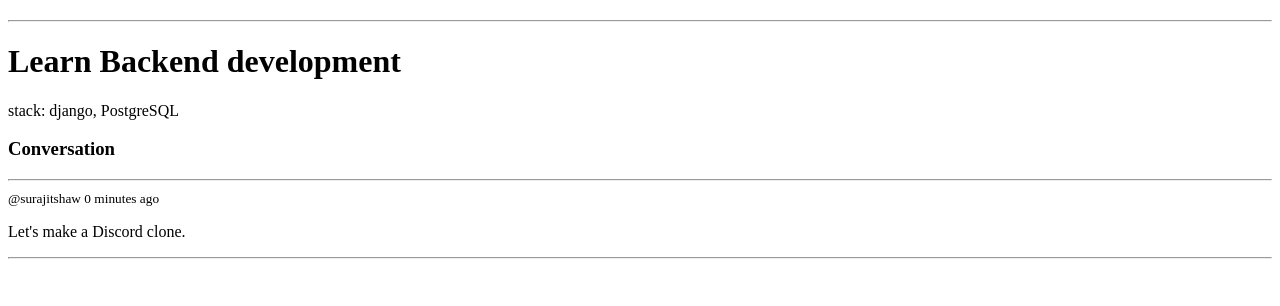
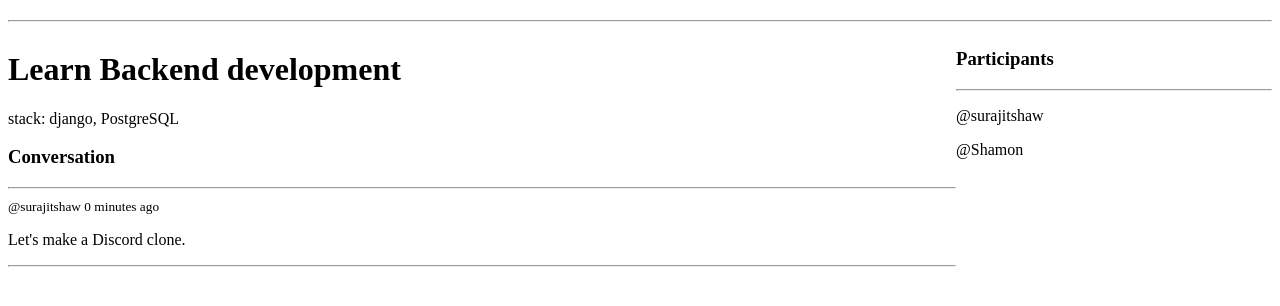
Before and after one commit to SURAJITSHAW/shaw-cord, a Django app: page /room/1/ in a window 1280 px wide. Shown: the part 135-441 px from the top of the page. Run offline with Django 4.2, Linux system fonts and the light colour scheme; data comes from the database, SQL or seed files in the repository; both versions use the stored data as it was after the commit.

Commit message:
Participants section in room page created

```diff
--- a/base/models.py
+++ b/base/models.py
@@ -12,7 +12,7 @@ class Topic(models.Model):
 class Room(models.Model):
     host = models.ForeignKey(User, on_delete=models.SET_NULL, null=True)
     topic = models.ForeignKey(Topic, on_delete=models.SET_NULL, null=True)
-    # participants =
+    participants = models.ManyToManyField(User, blank=True, related_name='participants')
     name = models.CharField(max_length=200)
     description = models.TextField(null=True, blank=True)
     created_at = models.DateTimeField(auto_now_add=True)
@@ -24,7 +24,6 @@ class Room(models.Model):
     def __str__(self):
         return self.name
 
-
 class Message(models.Model):
     user = models.ForeignKey(User, on_delete=models.CASCADE)
     body = models.TextField()
--- a/base/views.py
+++ b/base/views.py
@@ -67,7 +67,6 @@ def registerPage(request):
 
     return render(request, 'login_register.html', {'form': form})
 
-
 def home(request):
 
     q = request.GET.get('q') if request.GET.get('q') != None else ''
@@ -83,10 +82,10 @@ def home(request):
 
     return render(request, 'home.html', {'rooms': rooms, 'topics': topics, 'room_count': room_count})
 
-
 def room(request, pk):
     room = Room.objects.get(id=pk)
     room_messages = room.message_set.all().order_by('-created_at')
+    participants = room.participants.all()
 
     if request.method == 'POST':
         message = Message.objects.create(
@@ -94,11 +93,11 @@ def room(request, pk):
             room = room,
             body = request.POST.get('body')
         )
+        room.participants.add(request.user)
         return redirect('room', pk=room.id)
 
-    context = {'room': room, 'room_messages': room_messages}
+    context = {'room': room, 'room_messages': room_messages, 'participants': participants}
     return render(request, 'room.html', context)
-
 
 # CRUD operations for Room
 
@@ -116,7 +115,6 @@ def create_room(request):
     context = {'form': form}
 
     return render(request, 'create_room.html', context)
-
 
 @login_required(login_url='login')
 def update_room(request, pk):
@@ -136,7 +134,6 @@ def update_room(request, pk):
     context = {'form': form}
     return render(request, 'create_room.html', context)
 
-
 @login_required(login_url='login')
 def delete_room(request, pk):
     room = Room.objects.get(id=pk)  # the room we want to delete
--- a/templates/room.html
+++ b/templates/room.html
@@ -1,6 +1,15 @@
-{% extends 'main.html' %}
+{% extends 'main.html' %} {% block content %}
 
-{% block content %}
+<style>
+  .room-container {
+    display: grid;
+    grid-template-columns: 3fr 1fr;
+  }
+</style>
+
+<div class="room-container">
+  <!-- left side: actual rooma & conversation -->
+  <div>
     <h1>{{room.name}}</h1>
 
     <p>{{room.description}}</p>
@@ -8,14 +17,14 @@
     <!-- actual messages -->
     <div class="message-wrapper">
       <h3>Conversation</h3>
-        <hr>
+      <hr />
 
       {% for message in room_messages %}
       <div>
         <small>@{{message.user}} {{message.created_at|timesince}} ago</small>
         <p>{{message.body}}</p>
 
-                <hr>
+        <hr />
       </div>
       {% endfor %}
     </div>
@@ -27,8 +36,26 @@
       <form action="" method="post">
         {% csrf_token %}
 
-            <input type="text" placeholder="Enter your message here..." name="body">
+        <input
+          type="text"
+          placeholder="Enter your message here..."
+          name="body"
+        />
       </form>
     </div>
     {% endif %}
+  </div>
+
+  <!-- right side: participants column -->
+  <div>
+    <h3>Participants</h3>
+    <hr />
+
+    {% for participant in participants %}
+    <div>
+      <p>@{{participant.username}}</p>
+    </div>
+    {% endfor %}
+  </div>
+</div>
 {% endblock content %}
```
Also changed, not shown: base/migrations/0003_alter_room_options_room_participants.py (added), db.sqlite3. Lines whose indentation alone changed are shown as unchanged.
